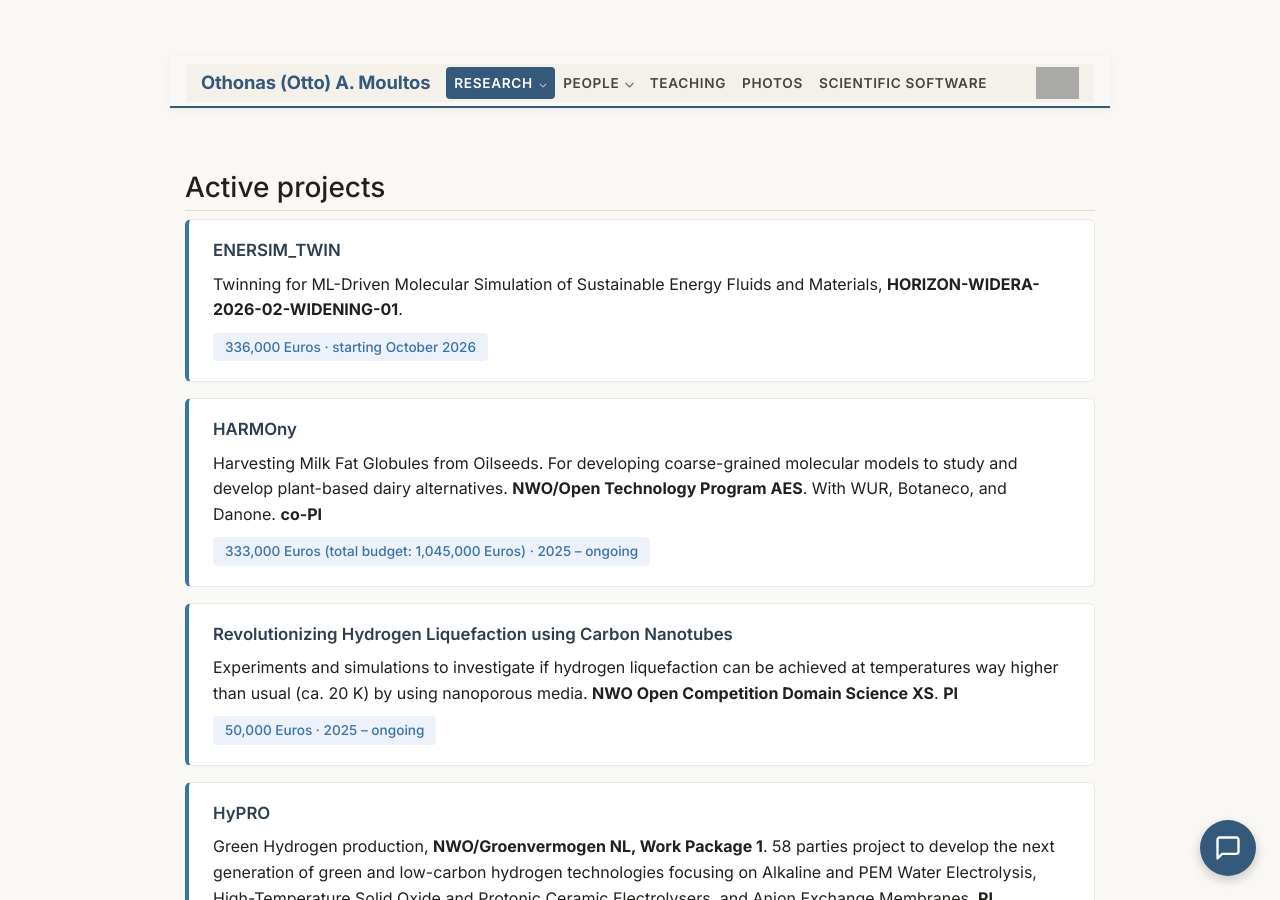
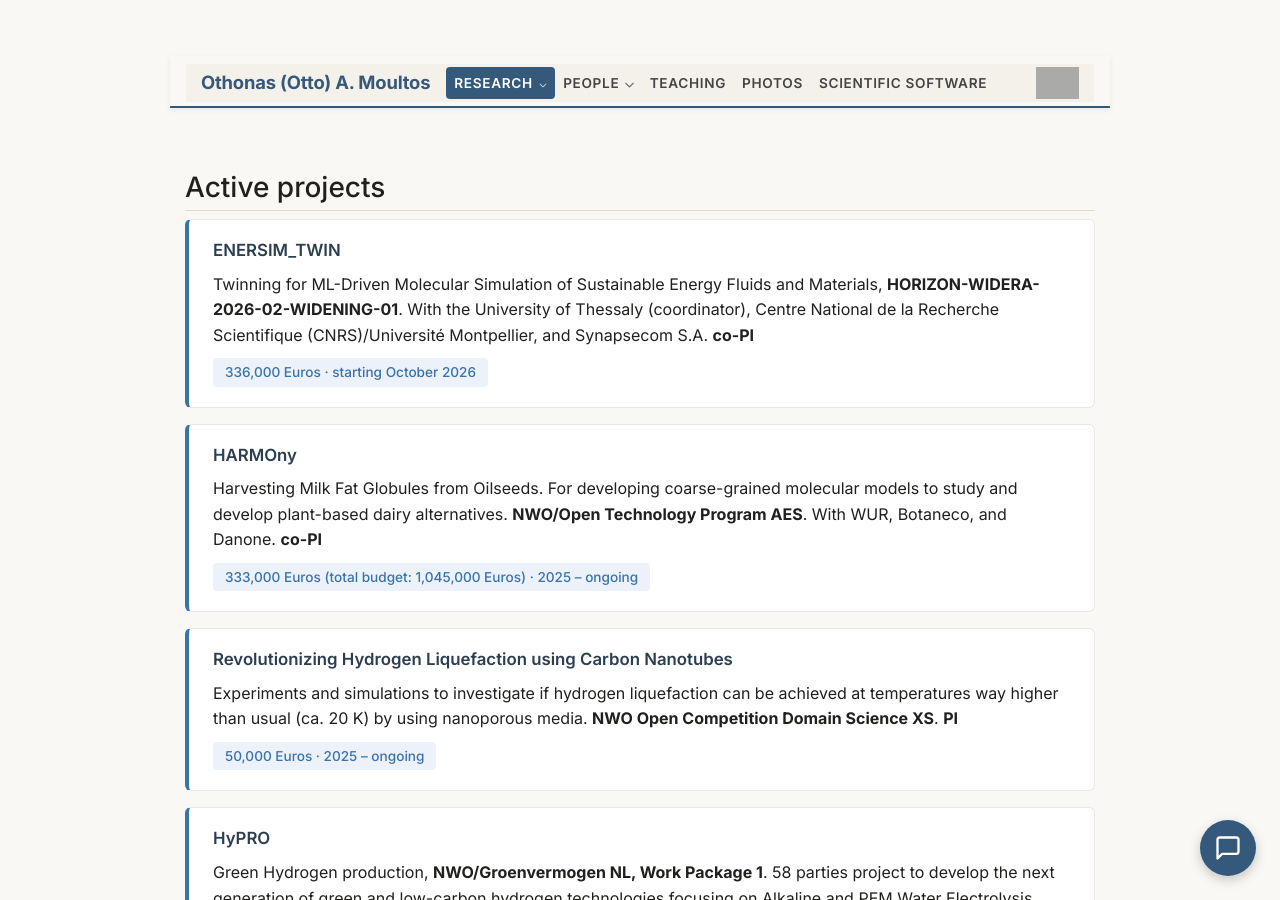
Before and after one commit to omoultosEthTuDelft/web, a Jekyll site: the page built from projects/index.md, in a window 1280 px wide and 900 px high. Built offline with Jekyll 4.4.1, drawn with Linux system fonts in a browser that asks for light colours.

Commit message:
Add partners and co-PI role to ENERSIM_TWIN card
Co-Authored-By: Claude Fable 5 <noreply@anthropic.com>

```diff
--- a/projects/index.md
+++ b/projects/index.md
@@ -47,7 +47,7 @@ title: "Research projects"
 
 <div class="project-card">
   <h4>ENERSIM_TWIN</h4>
-  <p>Twinning for ML-Driven Molecular Simulation of Sustainable Energy Fluids and Materials, <strong>HORIZON-WIDERA-2026-02-WIDENING-01</strong>.</p>
+  <p>Twinning for ML-Driven Molecular Simulation of Sustainable Energy Fluids and Materials, <strong>HORIZON-WIDERA-2026-02-WIDENING-01</strong>. With the University of Thessaly (coordinator), Centre National de la Recherche Scientifique (CNRS)/Université Montpellier, and Synapsecom S.A. <strong>co-PI</strong></p>
   <span class="funding">336,000 Euros &middot; starting October 2026</span>
 </div>
 
```
